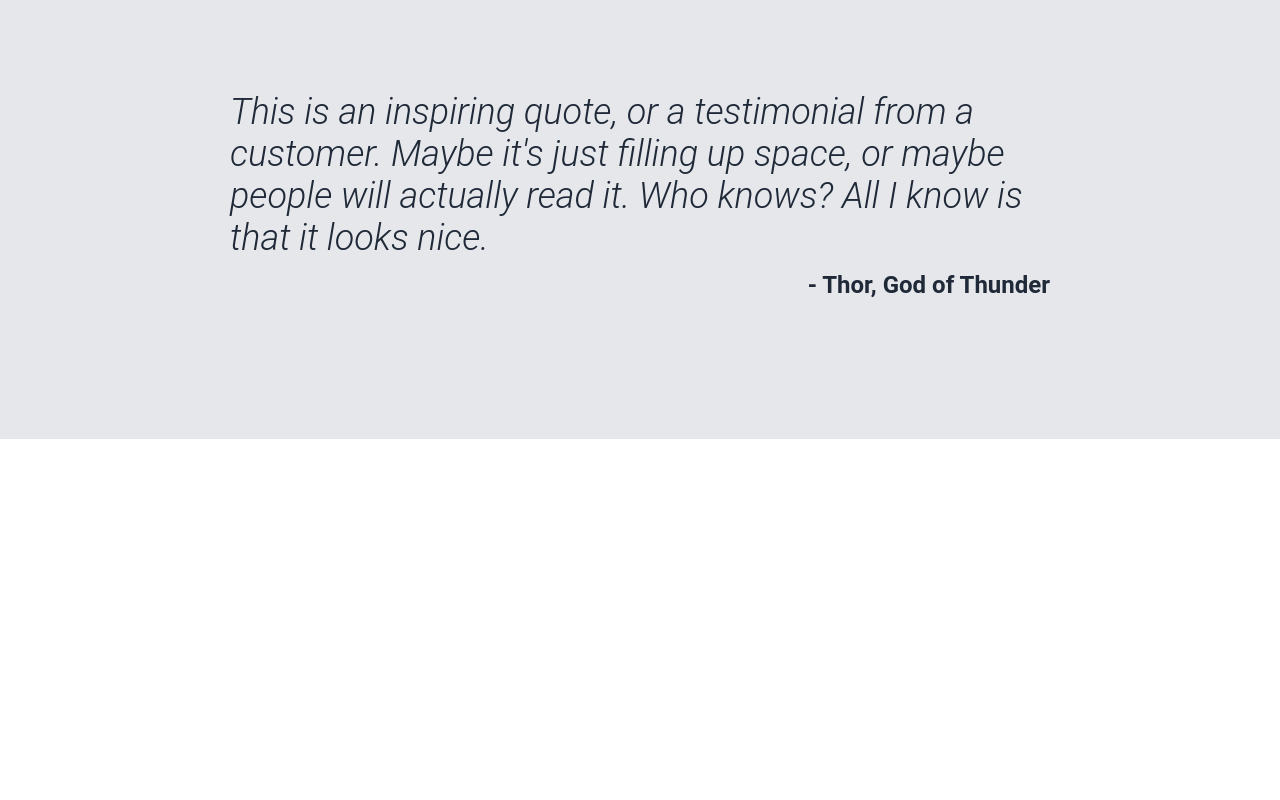
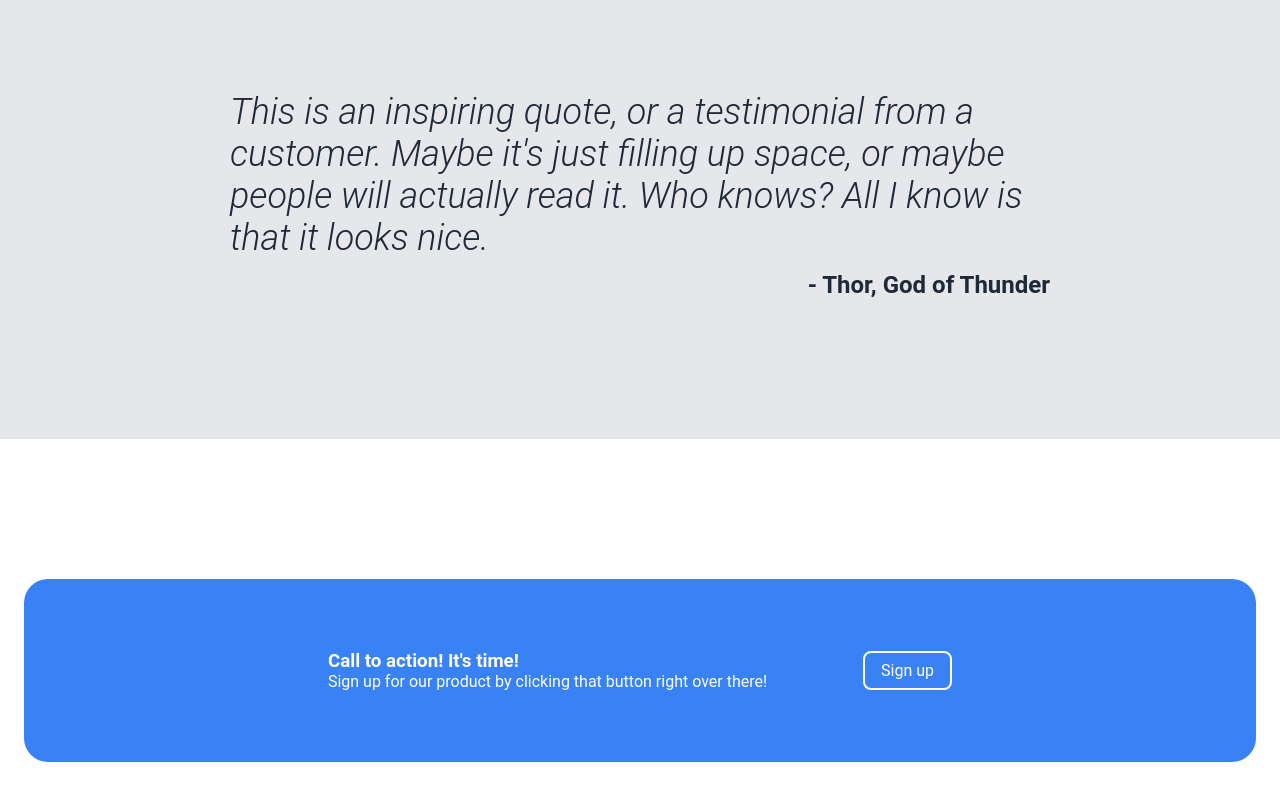
Before and after one commit to D-Tunez/landing-page, a plain HTML site: page index.html in a window 1280 px wide. Shown: the part 1446-2246 px from the top of the page. Before the commit the page ends 1885 px from the top, so only its background shows below. Drawn offline with Linux system fonts and the light colour scheme.

Commit message:
Add cta section

```diff
--- a/css/style.css
+++ b/css/style.css
@@ -30,6 +30,13 @@ a.button {
     padding: 8px 16px;
     display: inline-block;
     margin: 24px 0;
+    border: 2px solid #3882f6;
+}
+
+a.button.button-secondary {
+    background-color: transparent;
+    color: #fff;
+    border-color: #fff;
 }
 
 .container {
@@ -136,3 +143,18 @@ section.quote .author {
     margin-top: 12px;
     margin-left: auto;
 }
+
+section.cta {
+    margin: 140px 0;
+}
+
+section.cta .cta-card {
+    background-color: #3882f6;
+    padding: 48px 96px;
+    color: #fff;
+    display: flex;
+    align-items: center;
+    justify-content: center;
+    gap: 96px;
+    border-radius: 24px;
+}
--- a/index.html
+++ b/index.html
@@ -80,6 +80,19 @@
                 </div>
             </div>
         </section>
+        <section class="cta">
+            <div class="container">
+                <div class="cta-card">
+                    <div class="text">
+                        <h3>
+                            Call to action! It's time!
+                        </h3>
+                        <p>Sign up for our product by clicking that button right over there!</p>
+                    </div>
+                    <a href="#" class="button button-secondary">Sign up</a>
+                </div>
+            </div>
+        </section>
     </main>
 </body>
 </html>
```
